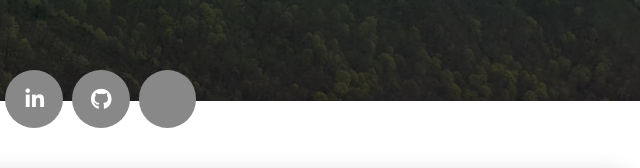
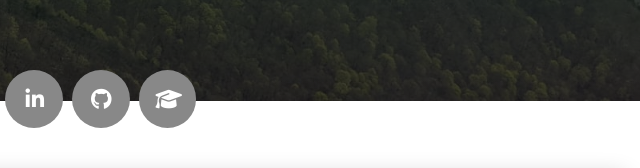
Before and after one commit to ahof1704/ahof1704.github.io, a plain HTML site: page index.html in a window 1280 px wide. Shown: the part 449-617 px from the top of the page, 569-1209 px from the left. Drawn offline with Linux system fonts and the light colour scheme.

Commit message:
updating cv

```diff
--- a/index.html
+++ b/index.html
@@ -56,7 +56,7 @@
       </div>
       <div class="section">
         <div class="container">
-          <div class="button-container"><a class="btn btn-default btn-round btn-lg btn-icon" href="https://twitter.com/aho_fonseca" target="_blank" rel="tooltip" title="Follow me on Twitter"><i class="fa fa-twitter"></i></a><a class="btn btn-default btn-round btn-lg btn-icon" href="https://www.linkedin.com/in/fonsecaantonio/" target="_blank" rel="tooltip" title="Follow me on LinkedIn"><i class="fa fa-linkedin"></i></a><a class="btn btn-default btn-round btn-lg btn-icon" href="https://github.com/ahof1704" target="_blank" rel="tooltip" title="Follow me on GitHub"><i class="fa fa-github"></i></a><a class="btn btn-default btn-round btn-lg btn-icon" href="https://scholar.google.com/citations?user=G2irlNcAAAAJ&hl=en" target="_blank" rel="tooltip" title="Follow me on Google Scholar"><i class="school"></i></a></div>
+          <div class="button-container"><a class="btn btn-default btn-round btn-lg btn-icon" href="https://twitter.com/aho_fonseca" target="_blank" rel="tooltip" title="Follow me on Twitter"><i class="fa fa-twitter"></i></a><a class="btn btn-default btn-round btn-lg btn-icon" href="https://www.linkedin.com/in/fonsecaantonio/" target="_blank" rel="tooltip" title="Follow me on LinkedIn"><i class="fa fa-linkedin"></i></a><a class="btn btn-default btn-round btn-lg btn-icon" href="https://github.com/ahof1704" target="_blank" rel="tooltip" title="Follow me on GitHub"><i class="fa fa-github"></i></a><a class="btn btn-default btn-round btn-lg btn-icon" href="https://scholar.google.com/citations?user=G2irlNcAAAAJ&hl=en" target="_blank" rel="tooltip" title="Follow me on Google Scholar"><i class="fa fa-graduation-cap"></i></a></div>
         </div>
       </div>
     </div>
```
